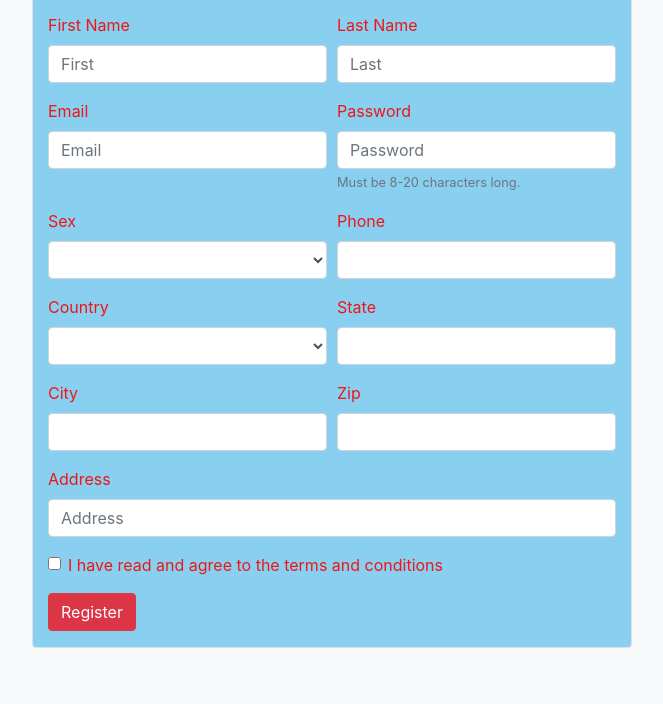
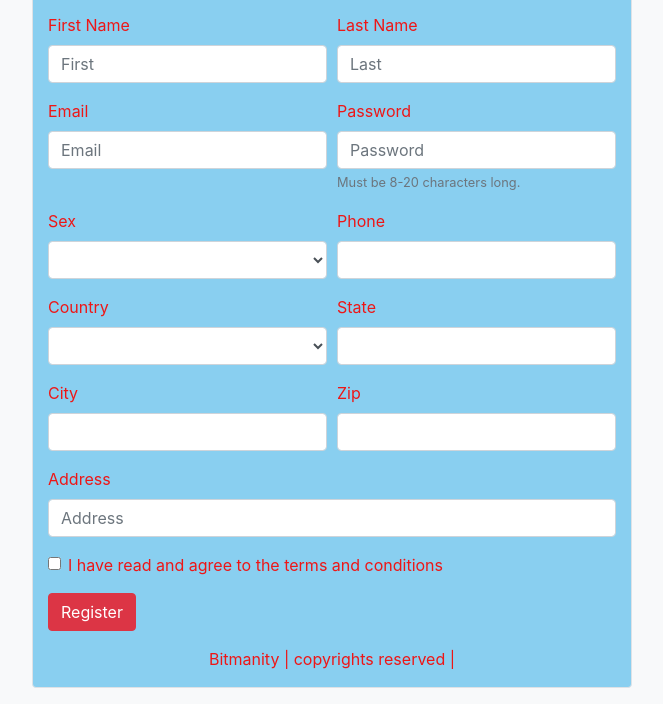
Before and after one commit to shruti49/Registration-form, a plain HTML site: page index.html in a window 1280 px wide. Shown: the part 152-856 px from the top of the page, without its empty margins (308-971 px from the left). Before the commit the page ends 800 px from the top, so only its background shows below. Drawn offline with nearby package versions, Linux system fonts and the light colour scheme.

Commit message:
Added footer

```diff
--- a/index.html
+++ b/index.html
@@ -12,7 +12,7 @@
 </head>
 
 <body class="bg-light">
-    <div class="container border mt-3 rounded">
+    <div class="container border mt-3 mb-3 rounded">
         <div class="row">
             <header class="m-3">
                 <img src="img/logo.jpeg" alt="logo-img">
@@ -111,6 +111,9 @@
                 <button type="submit" class="btn btn-danger">Register</button>
             </form>
         </div>
+        <footer>
+            <p class="text-center">Bitmanity | copyrights reserved |</p>
+        </footer>
     </div>
 
 
```
